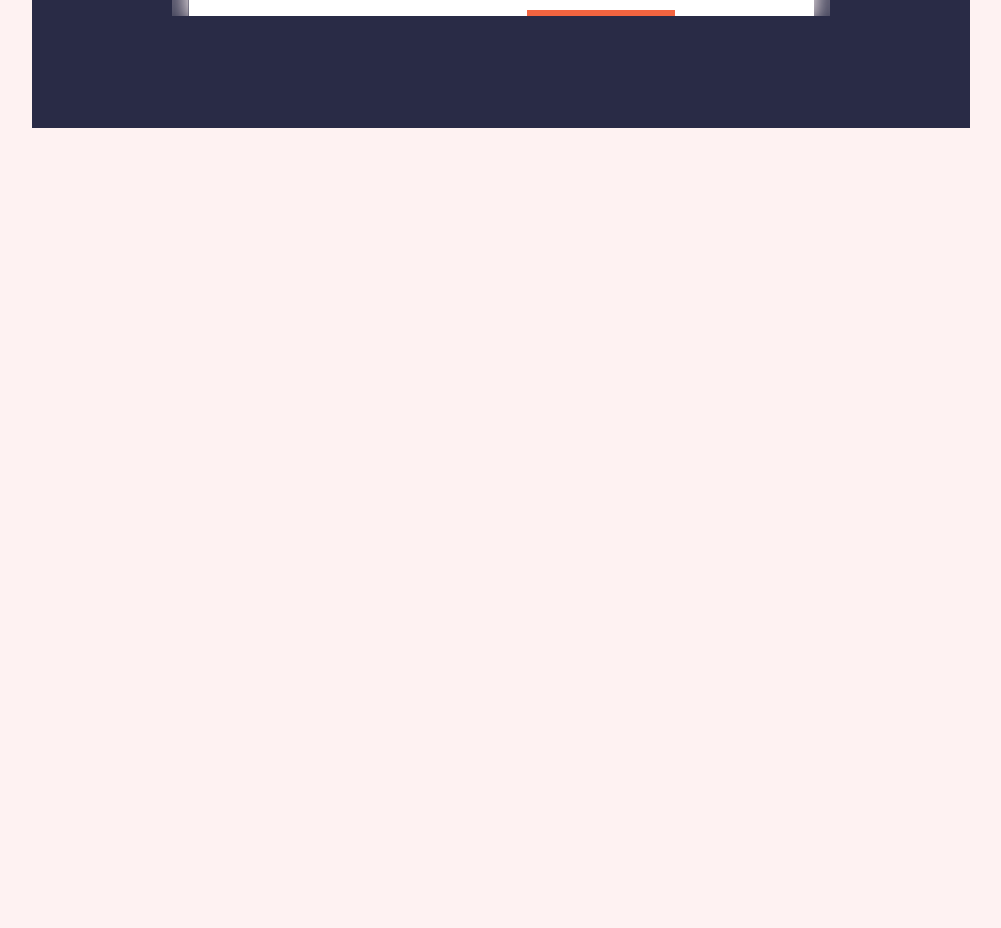
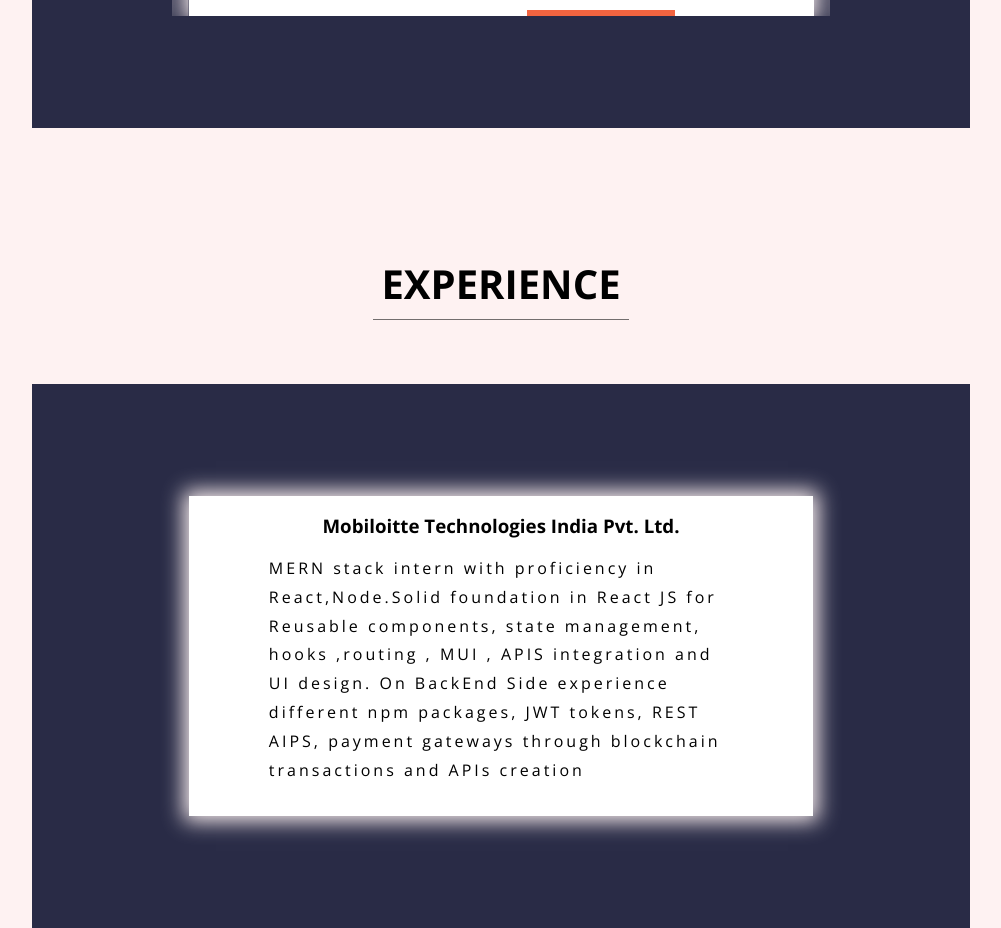
Before and after one commit to Pratik-Dhadave/Portfolio_webapp, a React (Create React App) app: page / in a window 1280 px wide. Shown: the part 1500-2428 px from the top of the page, without its empty margins (139-1140 px from the left). Before the commit the page ends 1628 px from the top, so only its background shows below. Built offline with nearby package versions, Linux system fonts and the light colour scheme.

Commit message:
experience section is done ofr portfolio project

```diff
--- a/src/App.js
+++ b/src/App.js
@@ -2,6 +2,7 @@
 import Header from './components/Header'
 import Home from './components/Home'
 import Work from './components/Work'
+import Timeline from './components/Timeline.jsx'
 
 
 const App = () => {
@@ -9,6 +10,7 @@
   <Header />
   <Home />
   <Work />
+  <Timeline />
   </>
 }
 
--- a/src/assets/data.json
+++ b/src/assets/data.json
@@ -37,5 +37,17 @@
       "url": "/",
       "imgSrc": "https://cdn.pixabay.com/photo/2020/03/19/21/25/cactus-4948833_960_720.jpg"
     }
+  ],
+  "experience":[
+    {
+      "start_date":"Feb 2023",
+      "end_date":"26th Jun 2023",
+      "name":"Mobiloitte Technologies India Pvt. Ltd.",
+      "title":"Full Stack Developer Intern",
+      "Emploment_type":"Full Time",
+      "Location":"On-Site",
+      "description":"MERN stack intern with proficiency in React,Node.Solid foundation in React JS for Reusable components, state management, hooks ,routing , MUI , APIS integration and UI design. On BackEnd Side experience different npm packages, JWT tokens, REST AIPS, payment gateways through blockchain transactions and APIs creation",
+      "imgSrc":"https://drive.google.com/file/d/1jSyQJltCbAwZkN64SVzqj63ko9OBGmvk/view"
+    }
   ]
 }
--- /dev/null
+++ b/src/components/Timeline.jsx
@@ -0,0 +1,43 @@
+import React from 'react'
+// import {Carousel} from "react-responsive-carousel"
+import data from "../assets/data.json"
+// import "react-responsive-carousel/lib/styles/carousel.min.css"
+const Timeline = () => {
+  return (
+    <div id="timeline">
+        <h2>EXPERIENCE</h2>
+        <section>
+            <article>
+                {/* <Carousel
+                showArrows={false}
+                showIndicators={false}
+                showThumbs={false}
+                showStatus={false}
+                interval={2000}
+                infiniteLoop={true}
+                autoPlay={true}
+                > */}
+
+                    {
+                        data.experience.map((i)=>(
+                            <div kay ={i.title} className='workItem'>
+                                {/* <img src={i.imgSrc} alt={i.title} /> */}
+                                <section>
+                                    <h2>{i.title}</h2>
+                                    <h3>{i.name}</h3>
+                                    <p>{i.description}</p>
+                                    <a target={"blank"} href={i.imgSrc}>
+                                        View Demo
+                                    </a>
+                                </section>
+                            </div>
+                        ))
+                    }
+                {/* </Carousel> */}
+            </article>
+        </section>
+    </div>
+  );
+};
+
+export default Timeline
--- a/src/styles/animations.scss
+++ b/src/styles/animations.scss
@@ -3,3 +3,9 @@
         transform: translate(-50%, -10px);
     }
 }
+
+@keyframes upanddown {
+    to {
+      transform: translateY(-5px);
+    }
+  }
--- a/src/styles/app.scss
+++ b/src/styles/app.scss
@@ -5,6 +5,7 @@
 @import "header";
 @import "home";
 @import "work";
+@import "timeline";
 
 
 *{
--- /dev/null
+++ b/src/styles/timeline.scss
@@ -0,0 +1,71 @@
+#timeline{
+    width: 100%;
+    height: 100vh;
+    padding: 8rem $p;
+    > h2{
+        font: 700 2.5rem $text2;
+        width: fit-content;
+        border-bottom:  1px solid $color6_1;
+        padding: 0.5rem;
+        margin: auto;
+    }
+
+    > section {
+        margin-top: 4rem;
+        width: 100%;
+        height: 100%;
+        background-color: $color5;
+        display: flex;
+        justify-content: center;
+        align-items: center;
+
+        >article {
+            width: 70%;
+            height: 25vmax;
+        }
+
+        .workItem{
+            overflow-y: auto;
+            height: 25vmax;
+            width: 95%;
+            margin: auto;
+            background-color: $color4;
+            display: flex;
+            padding: 4rem;
+            box-shadow: 0 0 20px 5px $color1;
+
+            // >img {
+            //     border-radius: 20px;
+            //     width: 40%;
+            //     object-fit: cover;
+            // }
+
+            >section{
+                width: 1000%;
+                display: flex;
+                flex-direction: column;
+                justify-content: center;
+                align-items: center;
+
+                >h3,h2{
+                    padding-top: 1rem;
+                }
+                >p{
+                    letter-spacing: 3px;
+                    line-height: 180%;
+                    margin: 1rem;
+                }
+                >a{
+                    background-color: $color3;
+                    padding: 0.3rem 2rem;
+                    margin: 1rem;
+                    color: $color4;
+                    transition: all 0.5s;
+                    &:hover{
+                        background-color: $color3_1;
+                    }
+                }
+            }
+        }
+    }
+}
```
